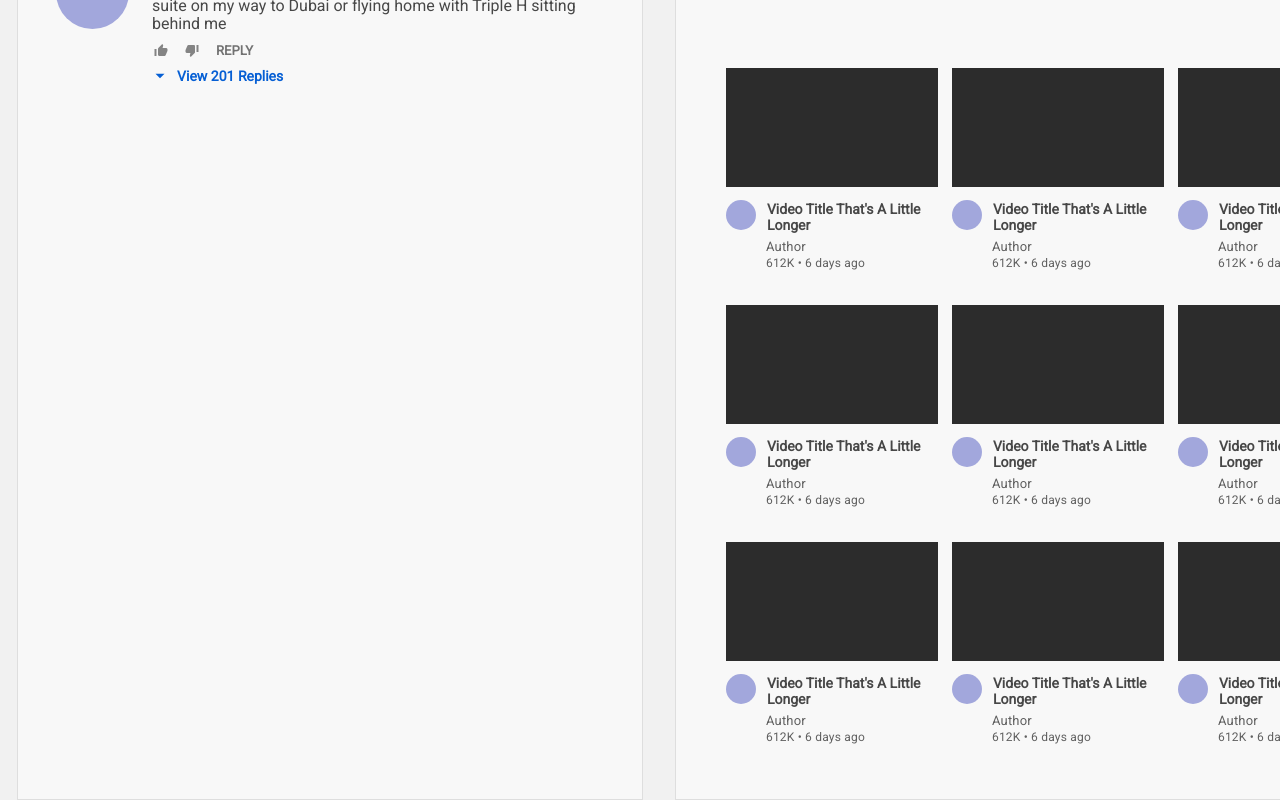
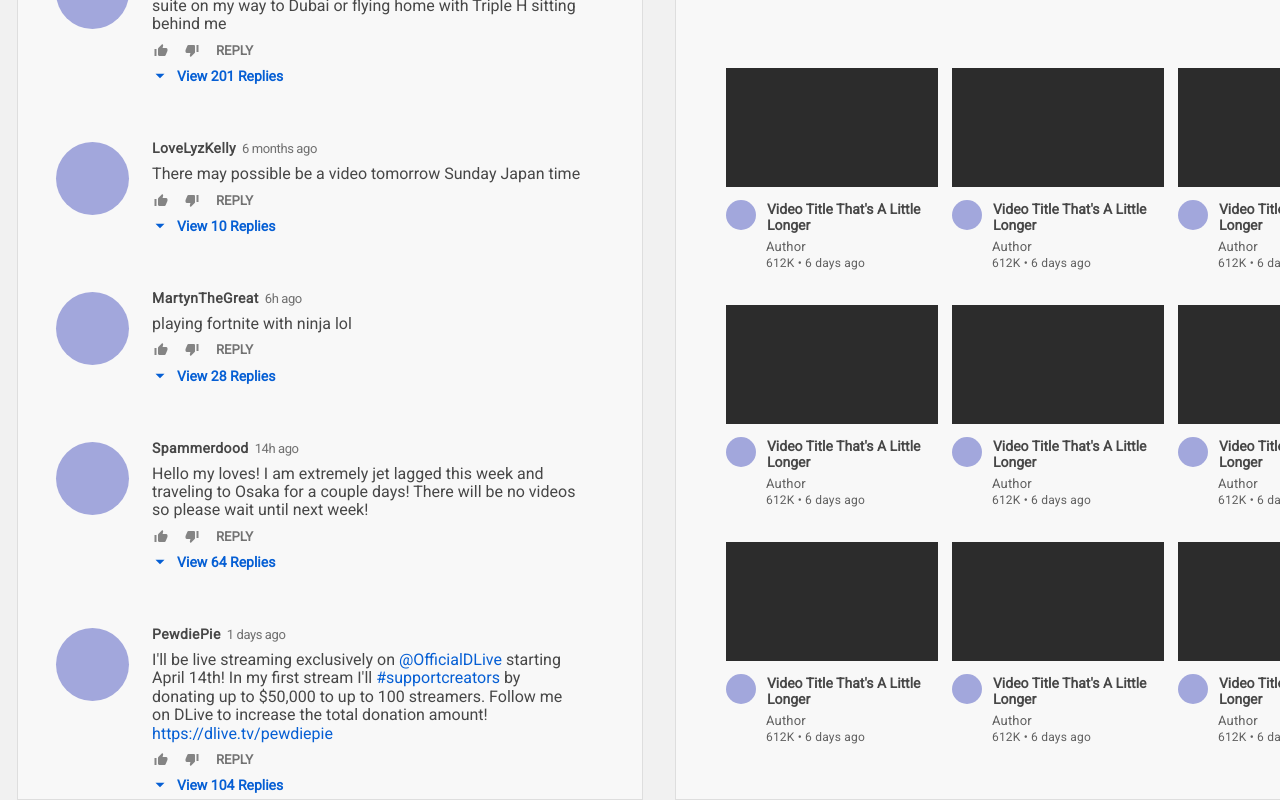
Before and after one commit to Roblouisck/ImproveTube, a React app: page / in a window 1280 px wide. Shown: the part 987-1787 px from the top of the page. Built offline with nearby package versions, Linux system fonts and the light colour scheme; the HTML template or start-up script is replaced by a standard one.

Commit message:
Add more dummy comments
Adding more dummy comments to the Activity Feed since the grid skeleton expanded the vertical length of the page.

```diff
--- a/src/ActivityFeed.js
+++ b/src/ActivityFeed.js
@@ -120,7 +120,94 @@ class ActivityFeed extends React.Component {
             </div>
           </div>
 
+        <div className="avatarPlaceholder--comments"></div>
+          <div className="commentContainer">
+            <h5 className="commentorName">LoveLyzKelly</h5>
+            <div className="dateOfComment">6 months ago</div>
+            <p className="comment">There may possible be a video tomorrow Sunday Japan time</p>
+            <div className="thumbs">
+              <span className="thumbsUpIcon">
+                {thumbsUp()}
+              </span>
+              <span className="thumbsDownIcon">
+                {thumbsDown()}
+              </span>
+            </div>
+            <p className="replyText">REPLY</p>
+            <div className="viewComment">
+              <span className="arrowDrop">
+                {arrowDrop()}
+              </span>
+              View 10 Replies
+            </div>
+          </div>
 
+          <div className="avatarPlaceholder--comments"></div>
+          <div className="commentContainer">
+            <h5 className="commentorName">MartynTheGreat</h5>
+            <div className="dateOfComment">6h ago</div>
+            <p className="comment">playing fortnite with ninja lol</p>
+            <div className="thumbs">
+              <span className="thumbsUpIcon">
+                {thumbsUp()}
+              </span>
+              <span className="thumbsDownIcon">
+                {thumbsDown()}
+              </span>
+            </div>
+            <p className="replyText">REPLY</p>
+            <div className="viewComment">
+              <span className="arrowDrop">
+                {arrowDrop()}
+              </span>
+              View 28 Replies
+            </div>
+          </div>
+
+          <div className="avatarPlaceholder--comments"></div>
+          <div className="commentContainer">
+            <h5 className="commentorName">Spammerdood</h5>
+            <div className="dateOfComment">14h ago</div>
+            <p className="comment">Hello my loves! I am extremely jet lagged this week and traveling to Osaka for a couple days! There will be no videos so please wait until next week!</p>
+            <div className="thumbs">
+              <span className="thumbsUpIcon">
+                {thumbsUp()}
+              </span>
+              <span className="thumbsDownIcon">
+                {thumbsDown()}
+              </span>
+            </div>
+            <p className="replyText">REPLY</p>
+            <div className="viewComment">
+              <span className="arrowDrop">
+                {arrowDrop()}
+              </span>
+              View 64 Replies
+            </div>
+          </div>
+
+          <div className="avatarPlaceholder--comments"></div>
+          <div className="commentContainer">
+            <h5 className="commentorName">PewdiePie</h5>
+            <div className="dateOfComment">1 days ago</div>
+            <p className="comment">I'll be live streaming exclusively on <a href="">@OfficialDLive</a> starting April 14th! In my first stream I'll <a href="">#supportcreators</a> by donating up to $50,000 to up to 100 streamers. Follow me on DLive to increase the total donation amount!
+              <a href=""> https://dlive.tv/pewdiepie﻿</a></p>
+            <div className="thumbs">
+              <span className="thumbsUpIcon">
+                {thumbsUp()}
+              </span>
+              <span className="thumbsDownIcon">
+                {thumbsDown()}
+              </span>
+            </div>
+            <p className="replyText">REPLY</p>
+            <div className="viewComment">
+              <span className="arrowDrop">
+                {arrowDrop()}
+              </span>
+              View 104 Replies
+            </div>
+          </div>
 
         </div>
       </aside>
```
